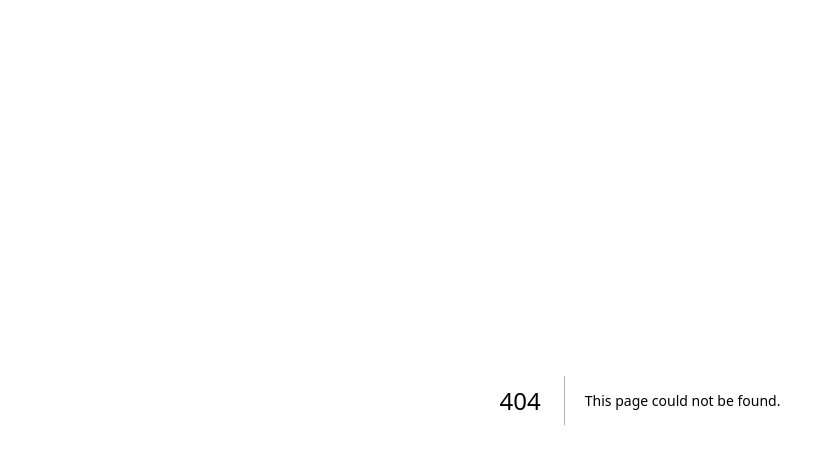
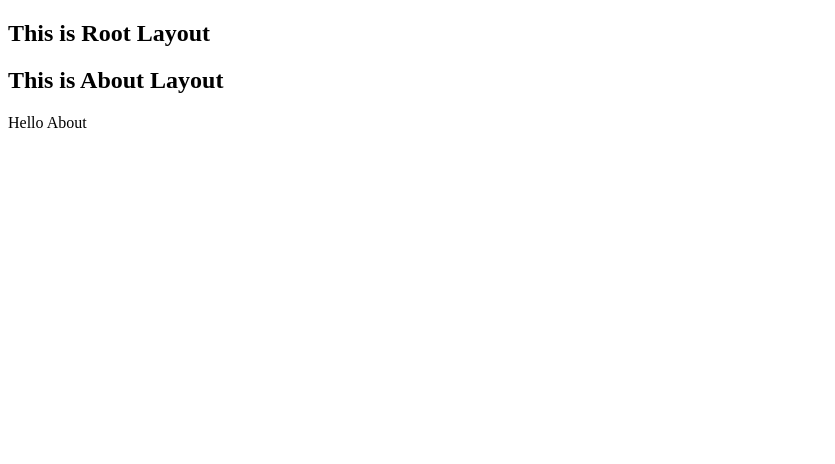
Before and after one commit to Faizanulghani/first-next-js-app, a Next.js app: page /about in a window 1280 px wide. Before the commit this address had no page. Shown: the top 464 px of the page, without its empty margins (0-835 px from the left). Built offline with nearby package versions, Linux system fonts and the light colour scheme.

Commit message:
Added Route nested route and layout

```diff
--- /dev/null
+++ b/app/about/layout.jsx
@@ -0,0 +1,10 @@
+export default function AboutLayout({ children }) {
+  return (
+    <html lang="en">
+      <body>
+        <h2>This is About Layout</h2>
+        {children}
+        </body>
+    </html>
+  );
+}
--- /dev/null
+++ b/app/about/page.js
@@ -0,0 +1,5 @@
+const page = () => {
+  return <div>Hello About</div>;
+};
+
+export default page;
--- /dev/null
+++ b/app/about/teams/page.js
@@ -0,0 +1,5 @@
+const page = () => {
+  return <div>Hello Teams</div>;
+};
+
+export default page;
--- a/app/layout.js
+++ b/app/layout.jsx
@@ -1,7 +1,10 @@
 export default function RootLayout({ children }) {
   return (
     <html lang="en">
-      <body>{children}</body>
+      <body>
+        <h2>This is Root Layout</h2>
+        {children}
+      </body>
     </html>
   );
 }
--- a/app/page.js
+++ b/app/page.js
@@ -1,3 +1,3 @@
 export default function Home() {
-  return <div>Page</div>;
+  return <div>This is Home Page</div>;
 }
```
Also changed, not shown: app/services/page.js (added, +7 -0 lines).
